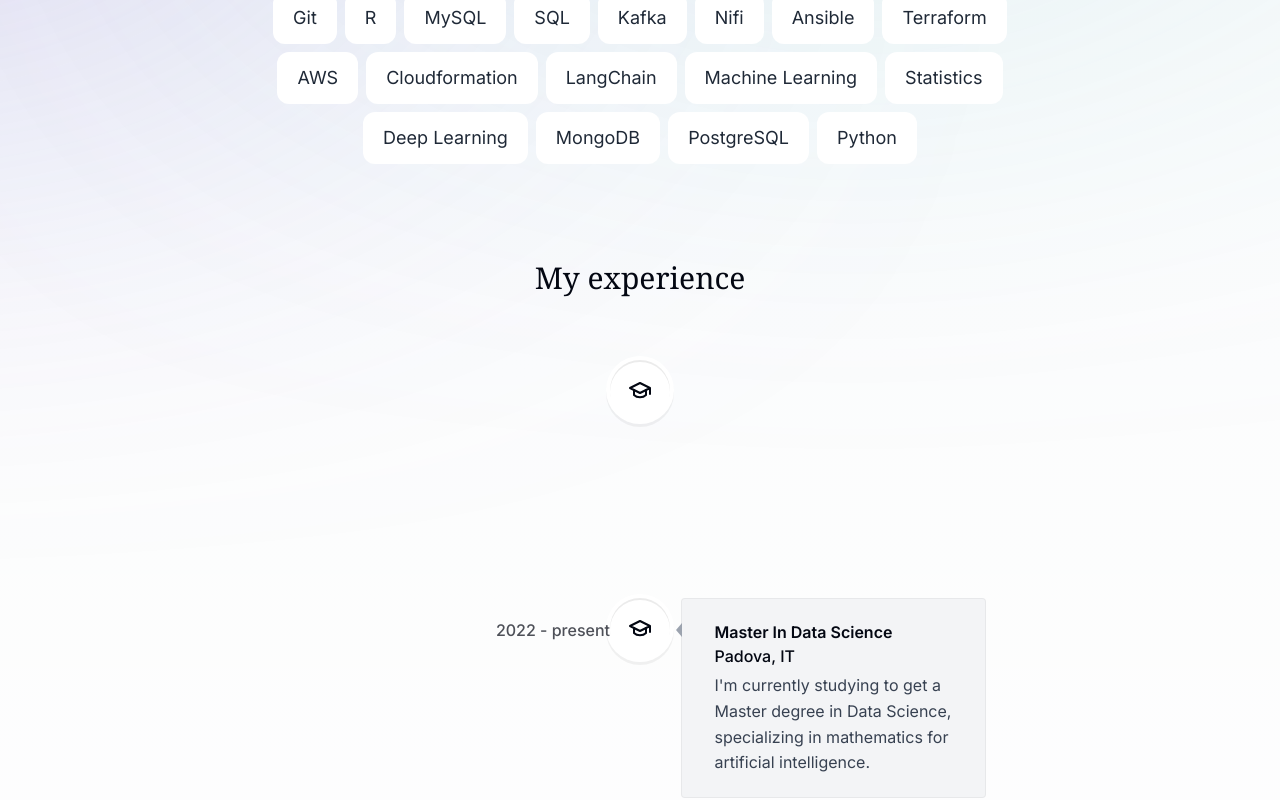
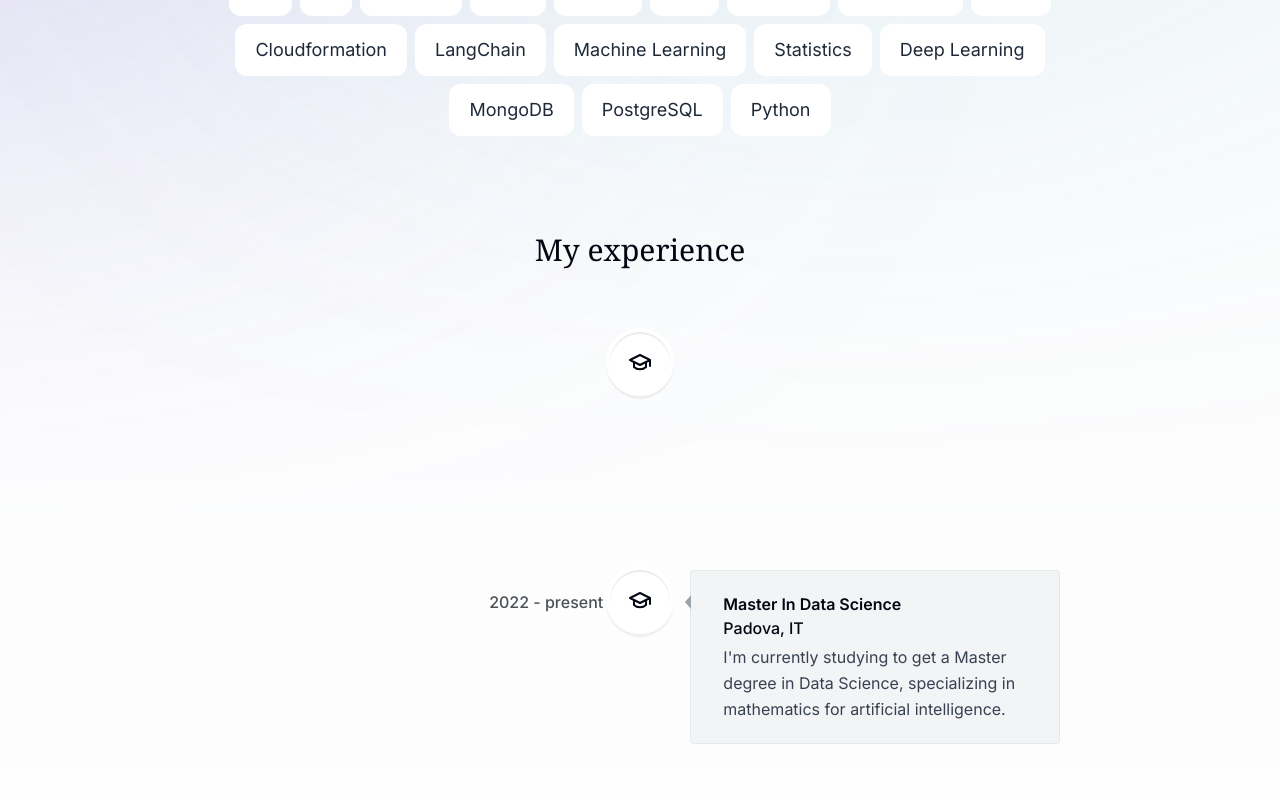
Before and after one commit to fbottarelli/personal-portfolio, a Next.js app: page / in a window 1280 px wide. Shown: the part 744-1544 px from the top of the page. Built offline with nearby package versions, Linux system fonts and the light colour scheme.

Commit message:
main moved in page instead of layout

```diff
--- a/src/app/layout.tsx
+++ b/src/app/layout.tsx
@@ -35,9 +35,7 @@ export default function RootLayout({
           <ActiveSectionContextProvider>
               <div className="my-body">
                   <Header /> {/* Render the Navbar */}
-                  <main className="central-column">
                       {children}
-                  </main>
             </div>
             <Footer />
           </ActiveSectionContextProvider>
--- a/src/app/page.tsx
+++ b/src/app/page.tsx
@@ -12,7 +12,7 @@ import Form from "@/components/form";
 
 export default function Home() {
   return (
-    <main>
+    <main className="central-column">
         <div className="primary-title">
             <h1>Federico Bottarelli</h1>
         </div>
--- a/src/components/intro.tsx
+++ b/src/components/intro.tsx
@@ -11,7 +11,7 @@ export default function About() {
     return (
         <motion.section
             ref={ref}
-            className="mb-28 max-w-[45rem] text-center leading-8 sm:mb-40 scroll-mt-28"
+            className="mb-28 max-w-3xl text-center leading-8 sm:mb-40 scroll-mt-28"
             initial={{ opacity: 0, y: 100 }}
             animate={{ opacity: 1, y: 0 }}
             transition={{ delay: 0.175 }}
--- a/styles/globals.css
+++ b/styles/globals.css
@@ -27,7 +27,7 @@ body {
 }
 
 .my-body {
-  @apply antialiased max-w-md md:max-w-3xl flex flex-col flex-grow md:flex-row mx-auto mt-8 md:mt-16 p-5 md:p-0;
+  @apply antialiased max-w-md md:max-w-6xl flex flex-col flex-grow md:flex-row mx-auto mt-8 md:mt-16 p-5 md:p-0;
 }
 
 .central-column {
```
